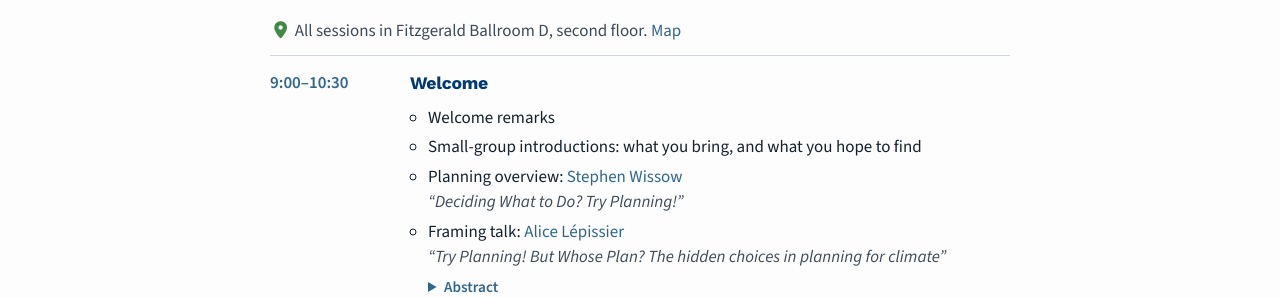
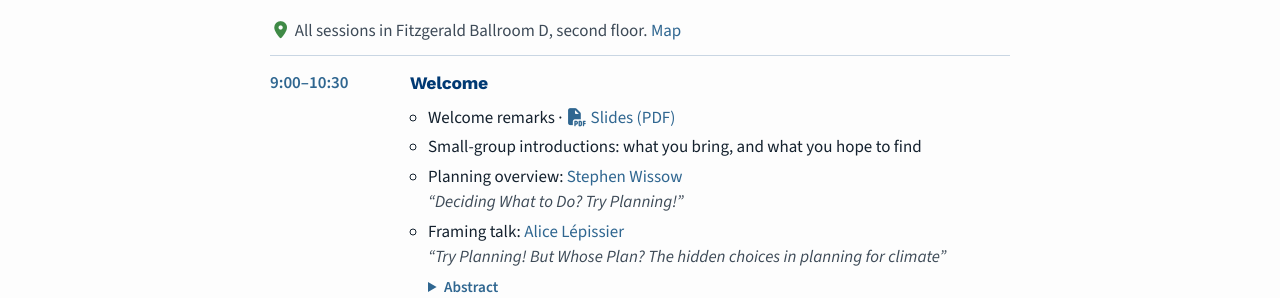
Before and after one commit to plan4planet/plan4planet.github.io, a Jekyll site: the page built from pages/schedule.md, in a window 1280 px wide and 900 px high. Shown: the part 434-732 px from the top of the window. Built offline with Jekyll 4.4.1, drawn with Linux system fonts in a browser that asks for light colours; nearby versions of some CDN libraries.

Commit message:
feat: welcome slides PDF linked from the Thursday Welcome session

```diff
--- a/_data/schedule.yml
+++ b/_data/schedule.yml
@@ -15,6 +15,7 @@
       title: Welcome
       items:
         - label: Welcome remarks
+          slides: plan4planet-welcome.pdf
         - label: "Small-group introductions: what you bring, and what you hope to find"
         - label: Planning overview
           speaker: Stephen Wissow
--- a/pages/schedule.md
+++ b/pages/schedule.md
@@ -27,6 +27,9 @@ description: "The three-day program for Planning for a Better Planet, AAAI Fall
         {%- for item in slot.items %}
         <li>
           {{ item.label }}{% if item.speaker %}: <a href="{{ '/speakers/' | relative_url }}{% if item.anchor %}#{{ item.anchor }}{% endif %}">{{ item.speaker }}</a>{% endif %}
+          {%- if item.slides %}
+          · <a href="{{ '/assets/slides/' | append: item.slides | relative_url }}"><i class="fa-solid fa-file-pdf" aria-hidden="true"></i> Slides (PDF)</a>
+          {%- endif %}
           {%- if item.talk %}
           <span class="schedule-talk">“{{ item.talk }}”</span>
           {%- endif %}
```
Also changed, not shown: 1 other file.
